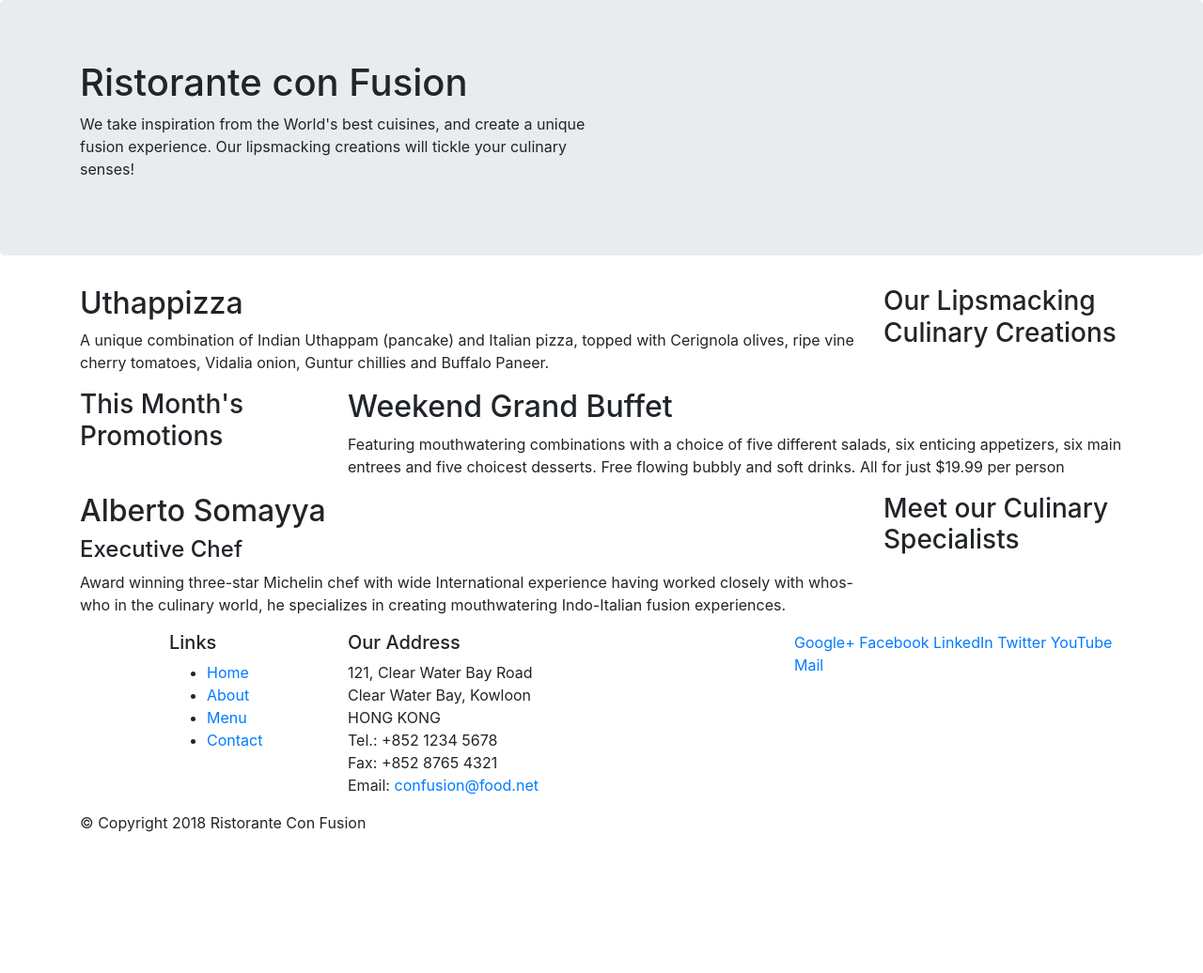
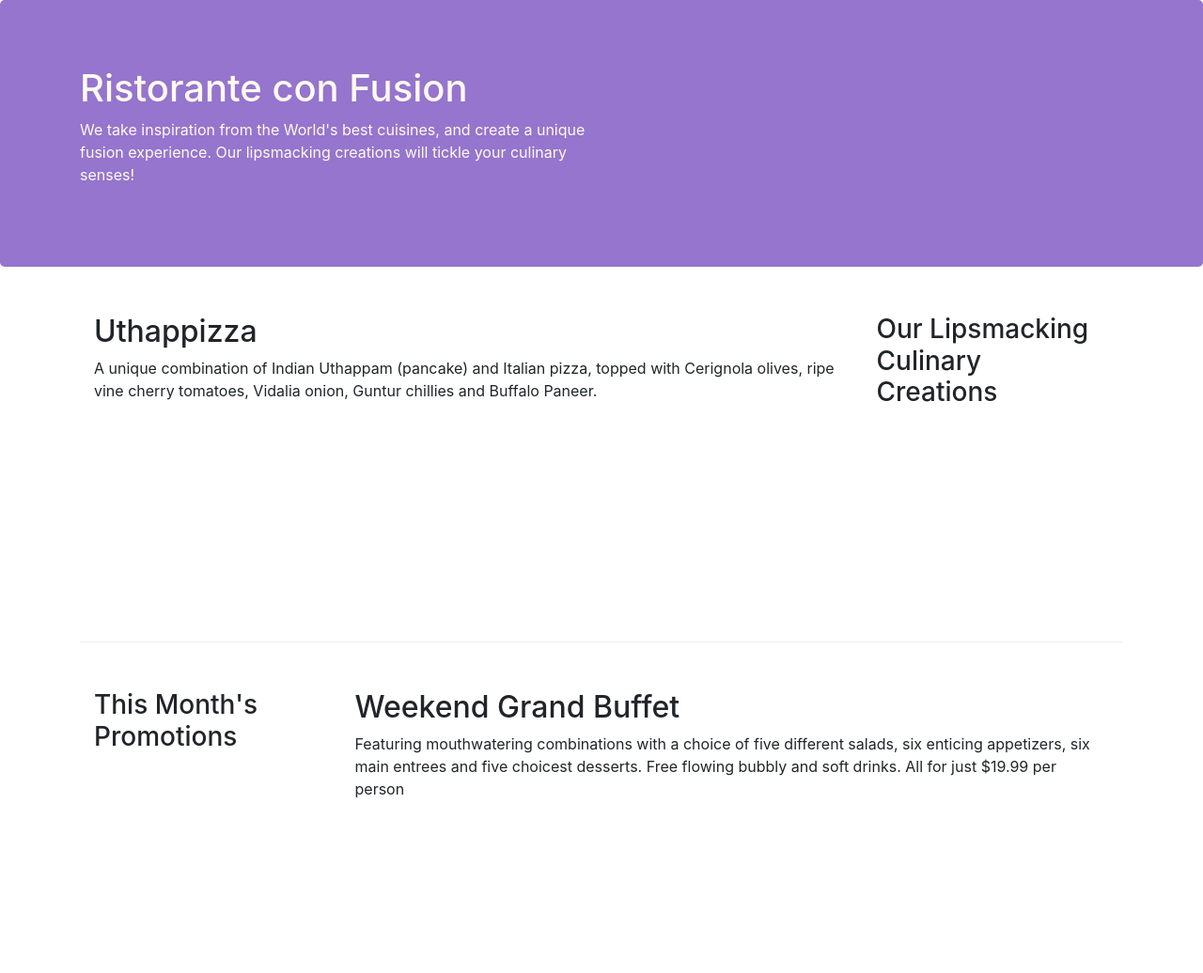
Before and after one commit to carlaMorral/Bootstrap4Learning, a website: page index.html in a window 1280 px wide. Shown: the top 1036 px of the page at 94% size. Before the commit the page ends 904 px from the top, so only its background shows below. Drawn offline with nearby package versions, Linux system fonts and the light colour scheme.

Commit message:
Bootstrap grid: Part 2

```diff
--- /dev/null
+++ b/CSS/styles.css
@@ -0,0 +1,30 @@
+.row-header{
+    margin: 0px auto;
+    padding: 0px auto;
+}
+
+.row-content{
+    margin: 0px auto;
+    padding: 50px 0px 50px 0px;
+    border-bottom: 1px ridge;
+    min-height: 400px;
+}
+
+.footer{
+    background-color: #D1C4E9;
+    margin: 0px auto;
+    padding: 20px 0px 20px 0px;
+}
+
+.jumbotron{
+    padding: 70px 30px 70px 30px;
+    margin: 0px auto;
+    background: #9575CD;
+    color: floralwhite;
+}
+
+.address{
+    font-size: 80%;
+    margin: 0px;
+    color: #0f0f0f;
+}
--- a/index.html
+++ b/index.html
@@ -9,6 +9,7 @@
 
     <!-- Bootstrap CSS -->
     <link rel="stylesheet" href="node_modules/bootstrap/dist/css/bootstrap.min.css">
+    <link rel="stylesheet" href="CSS/styles.css">
     <title>Ristorante Con Fusion</title>
 </head>
 
@@ -16,7 +17,7 @@
 
     <header class="jumbotron">
         <div class="container">
-            <div class="row">
+            <div class="row row-head">
                 <div class="col-12 col-sm-6">
                     <h1>Ristorante con Fusion</h1>
                     <p>We take inspiration from the World's best cuisines, and create a unique fusion experience. Our lipsmacking creations will tickle your culinary senses!</p>
@@ -28,7 +29,7 @@
     </header>
 
     <div class="container">
-        <div class="row">
+        <div class="row row-content align-items-cener">
             <div class="col-12 col-sm-4 order-sm-last col-md-3">
                 <h3>Our Lipsmacking Culinary Creations</h3>
             </div>
@@ -39,7 +40,7 @@
         </div>
 
 
-        <div class="row">
+        <div class="row row-content align-items-cener">
             <div class="col-12 col-sm-4 col-md-3">
                 <h3>This Month's Promotions</h3>
             </div>
@@ -49,7 +50,7 @@
             </div>
         </div>
 
-        <div class="row">
+        <div class="row row-content align-items-cener">
             <div class="col-12 col-sm-4 order-sm-last col-md-3">
                 <h3>Meet our Culinary Specialists</h3>
             </div>
@@ -61,12 +62,12 @@
         </div>
     </div>
 
-    <footer>
+    <footer class="footer">
         <div class="container">
             <div class="row">
                 <div class="col-4 offset-1 col-sm-2">
                     <h5>Links</h5>
-                    <ul>
+                    <ul class="list-unstyled">
                         <li><a href="#">Home</a></li>
                         <li><a href="#">About</a></li>
                         <li><a href="#">Menu</a></li>
@@ -84,8 +85,8 @@
 		              Email: <a href="mailto:confusion@food.net">confusion@food.net</a>
 		           </address>
                 </div>
-                <div class="col-12 col-sm-4">
-                    <div>
+                <div class="col-12 col-sm-4 align-self-center">
+                    <div class="text-center">
                         <a href="http://google.com/+">Google+</a>
                         <a href="http://www.facebook.com/profile.php?id=">Facebook</a>
                         <a href="http://www.linkedin.com/in/">LinkedIn</a>
@@ -95,7 +96,7 @@
                     </div>
                 </div>
            </div>
-           <div class="row">
+           <div class="row justify-content-center">
                 <div class="col-auto">
                     <p>© Copyright 2018 Ristorante Con Fusion</p>
                 </div>
```
